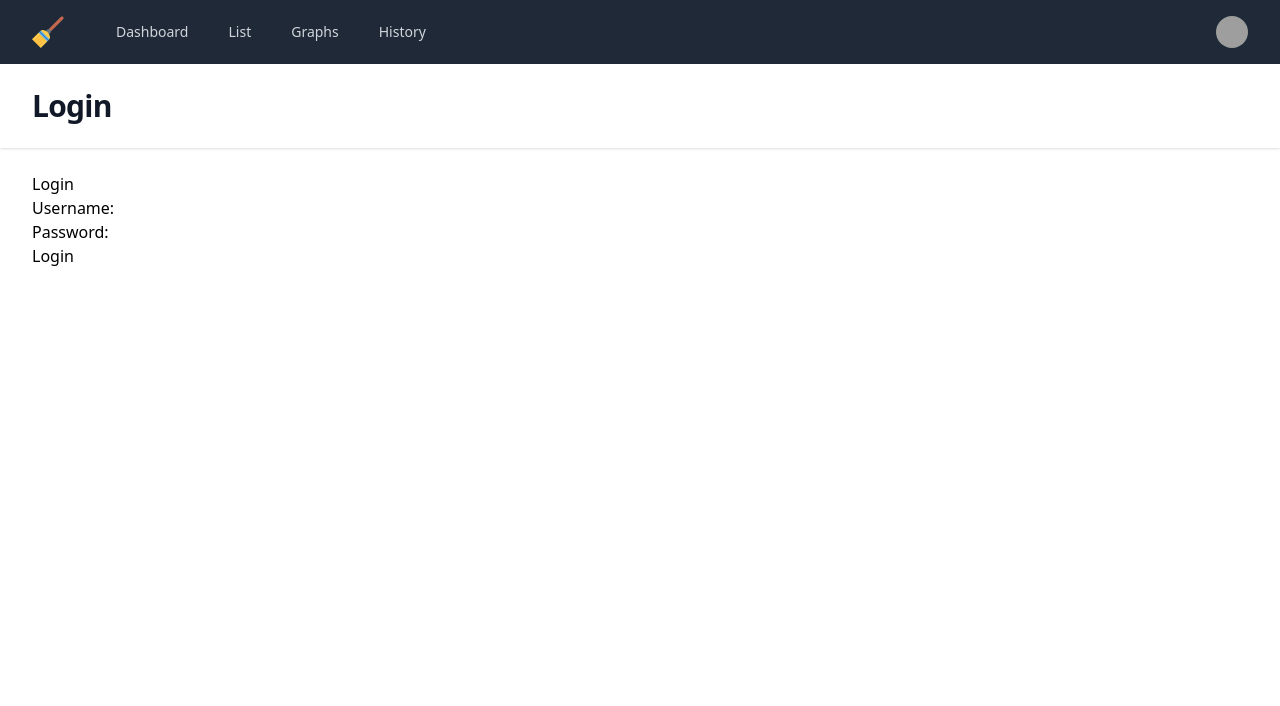
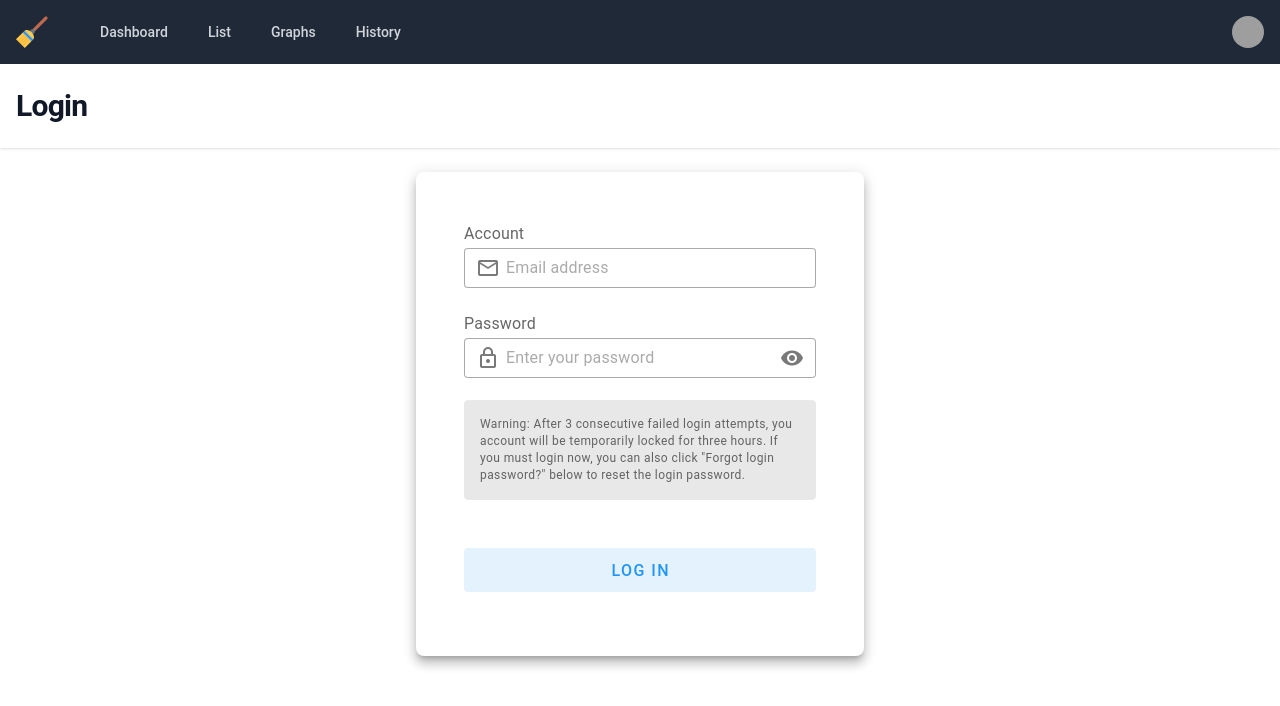
Before and after one commit to Novanglus96/LenoreChore, a Vue app in the folder frontend/: page /login in a window 1280 px wide. Shown: the top 706 px of the page. Built offline with nearby package versions, Linux system fonts and the light colour scheme; grey boxes are pictures that could not be loaded.

Commit message:
Installed Vuetify, added vuetify form for login

```diff
--- a/frontend/package.json
+++ b/frontend/package.json
@@ -17,11 +17,13 @@
     "pinia": "^2.1.6",
     "vue": "^3.2.13",
     "vue-router": "^4.0.3",
+    "vuetify": "^3.3.16",
     "vuex": "^4.1.0"
   },
   "devDependencies": {
     "@babel/core": "^7.12.16",
     "@babel/eslint-parser": "^7.12.16",
+    "@mdi/font": "^7.2.96",
     "@vue/cli-plugin-babel": "~5.0.0",
     "@vue/cli-plugin-eslint": "~5.0.0",
     "@vue/cli-plugin-router": "~5.0.0",
--- a/frontend/src/components/LoginForm.vue
+++ b/frontend/src/components/LoginForm.vue
@@ -1,19 +1,58 @@
 <template>
   <div>
-    <h2>Login</h2>
-    <form @submit.prevent="login">
-      <div>
-        <label for="username">Username:</label>
-        <input type="text" id="username" v-model="credentials.username" />
+    <v-card
+      class="mx-auto pa-12 pb-8"
+      elevation="8"
+      max-width="448"
+      rounded="lg"
+    >
+      <div class="text-subtitle-1 text-medium-emphasis">Account</div>
+      <v-form @submit.prevent="login">
+      <v-text-field
+        v-model="credentials.username"
+        density="compact"
+        placeholder="Email address"
+        prepend-inner-icon="mdi-email-outline"
+        variant="outlined"
+      ></v-text-field>
+
+      <div class="text-subtitle-1 text-medium-emphasis d-flex align-center justify-space-between">
+        Password
       </div>
-      <div>
-        <label for="password">Password:</label>
-        <input type="password" id="password" v-model="credentials.password" />
-      </div>
-      <div>
-        <button type="submit">Login</button>
-      </div>
-    </form>
+
+      <v-text-field
+        v-model="credentials.password"
+        :append-inner-icon="visible ? 'mdi-eye-off' : 'mdi-eye'"
+        :type="visible ? 'text' : 'password'"
+        density="compact"
+        placeholder="Enter your password"
+        prepend-inner-icon="mdi-lock-outline"
+        variant="outlined"
+        @click:append-inner="visible = !visible"
+      ></v-text-field>
+
+      <v-card
+        class="mb-12"
+        color="surface-variant"
+        variant="tonal"
+      >
+        <v-card-text class="text-medium-emphasis text-caption">
+          Warning: After 3 consecutive failed login attempts, you account will be temporarily locked for three hours. If you must login now, you can also click "Forgot login password?" below to reset the login password.
+        </v-card-text>
+      </v-card>
+
+      <v-btn
+        block
+        class="mb-8"
+        color="blue"
+        size="large"
+        variant="tonal"
+        type="submit"
+      >
+        Log In
+      </v-btn>
+      </v-form>
+    </v-card>
   </div>
 </template>
 
--- a/frontend/src/components/LogoutForm.vue
+++ b/frontend/src/components/LogoutForm.vue
@@ -1,7 +1,16 @@
 <template>
   <div>
-    <h2>Logout</h2>
-    <button @click="logout">Logout</button>
+    <v-btn
+        block
+        class="mb-8"
+        color="blue"
+        size="large"
+        variant="tonal"
+        type="submit"
+        @click="logout"
+      >
+        Log Out
+      </v-btn>
   </div>
 </template>
 
--- a/frontend/src/main.js
+++ b/frontend/src/main.js
@@ -4,6 +4,19 @@ import App from './App.vue'
 import router from './router'
 import './tailwind.css'
 import store from './store'
+import '@mdi/font/css/materialdesignicons.css'
+
+// Vuetify
+import 'vuetify/styles'
+import { createVuetify } from 'vuetify'
+import * as components from 'vuetify/components'
+import * as directives from 'vuetify/directives'
+import { aliases, mdi } from 'vuetify/iconsets/mdi'
+
+const vuetify = createVuetify({
+  components,
+  directives,
+})
 
 const pinia = createPinia()
 const app = createApp(App)
@@ -11,5 +24,16 @@ const app = createApp(App)
 app.use(router)
 app.use(store)
 app.use(pinia)
+app.use(vuetify)
 app.mount('#app')
 //createApp(App).use(router,store).mount('#app')
+
+export default createVuetify({
+    icons: {
+      defaultSet: 'mdi',
+      aliases,
+      sets: {
+        mdi,
+      },
+    },
+  })
```
Also changed, not shown: 1 other file (tests, documents, lock files or other folders).
